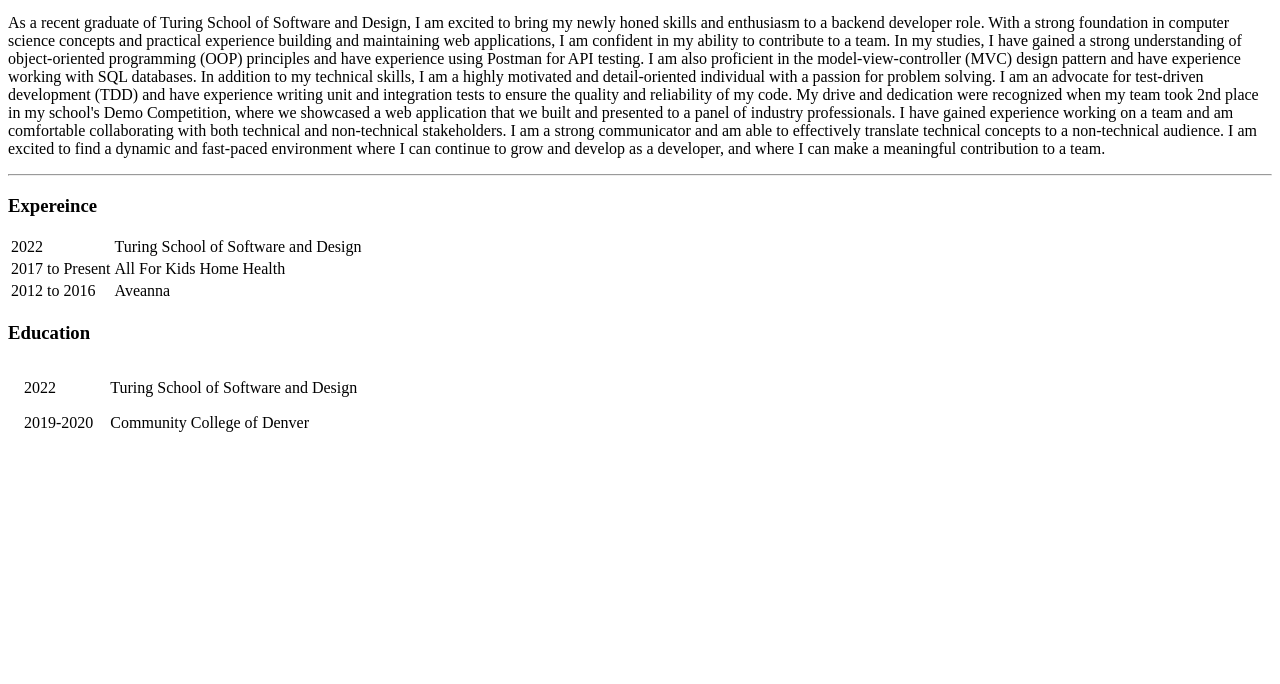
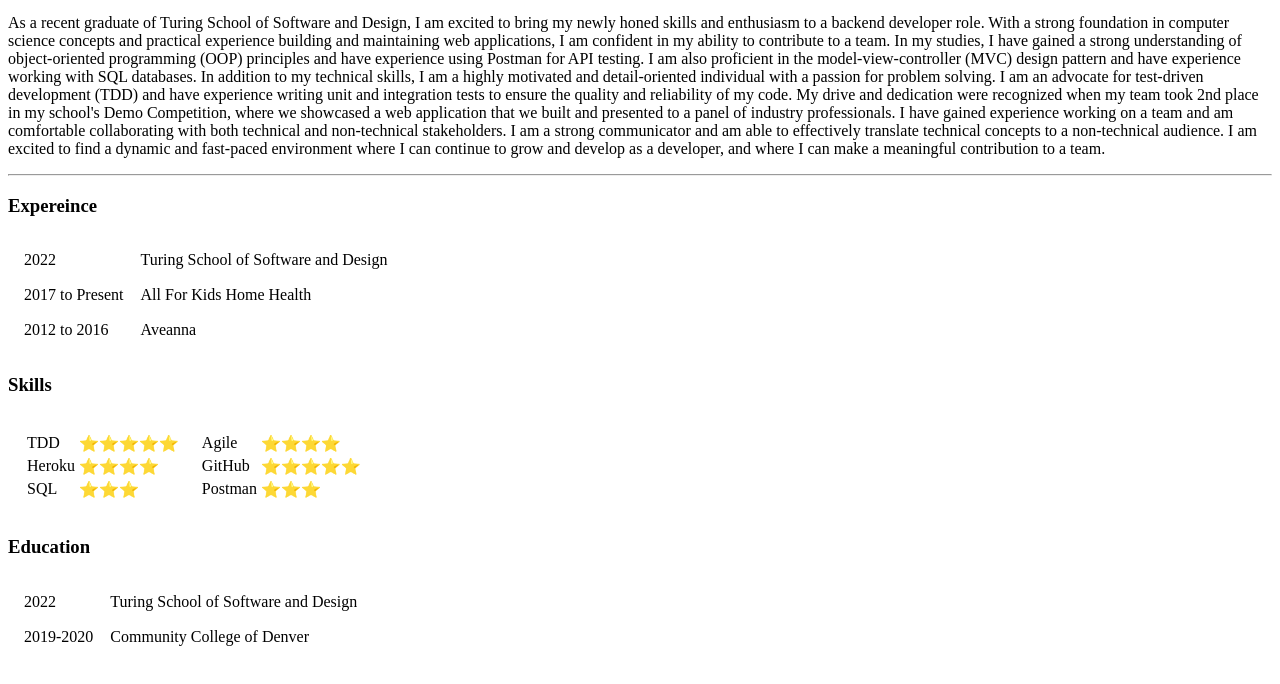
Before and after one commit to sdecesari/html_practice_site, a plain HTML site: page index.html in a window 1280 px wide. Shown: the part 100-784 px from the top of the page. Drawn offline with Linux system fonts and the light colour scheme.

Commit message:
Add skills

```diff
--- a/index.html
+++ b/index.html
@@ -14,7 +14,7 @@
     I have gained experience working on a team and am comfortable collaborating with both technical and non-technical stakeholders. I am a strong communicator and am able to effectively translate technical concepts to a non-technical audience. I am excited to find a dynamic and fast-paced environment where I can continue to grow and develop as a developer, and where I can make a meaningful contribution to a team.</p>
     <hr>
     <h3>Expereince</h3>
-    <table>
+    <table cellspacing="15">
       <tr>
         <td>2022</td>
         <td>Turing School of Software and Design</td>
@@ -26,6 +26,43 @@
       <tr>
         <td>2012 to 2016</td>
         <td>Aveanna</td>
+      </tr>
+    </table>
+    <h3>Skills</h3>
+    <table cellspacing="15">
+      <tr>
+        <td>
+          <table>
+            <tr>
+              <td>TDD</td>
+              <td>⭐️⭐️⭐️⭐️⭐️</td>
+            </tr>
+            <tr>
+              <td>Heroku</td>
+              <td>⭐️⭐️⭐️⭐️</td>
+            </tr>
+            <tr>
+              <td>SQL</td>
+              <td>⭐️⭐️⭐️</td>
+            </tr>
+          </table>
+        </td>
+        <td>
+          <table>
+            <tr>
+              <td>Agile</td>
+              <td>⭐️⭐️⭐️⭐️</td>
+            </tr>
+            <tr>
+              <td>GitHub</td>
+              <td>⭐️⭐️⭐️⭐️⭐️</td>
+            </tr>
+            <tr>
+              <td>Postman</td>
+              <td>⭐️⭐️⭐️</td>
+            </tr>
+          </table>
+        </td>
       </tr>
     </table>
     <h3>Education</h3>
```
